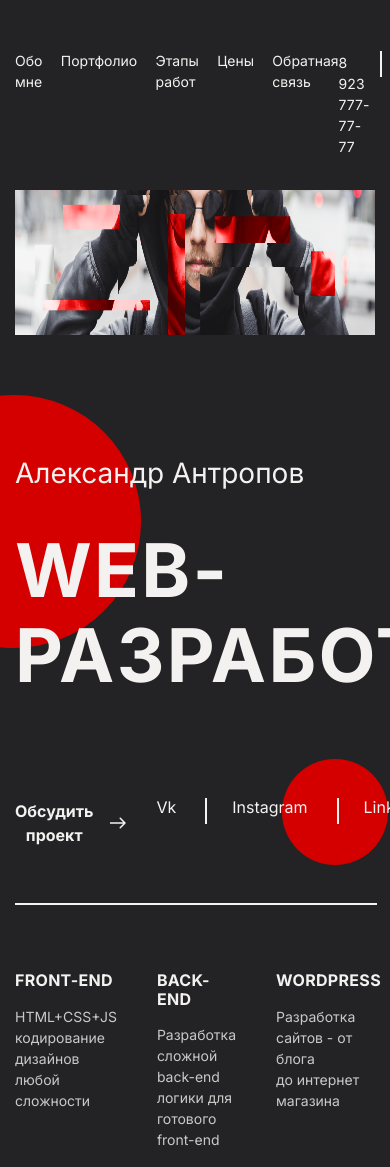
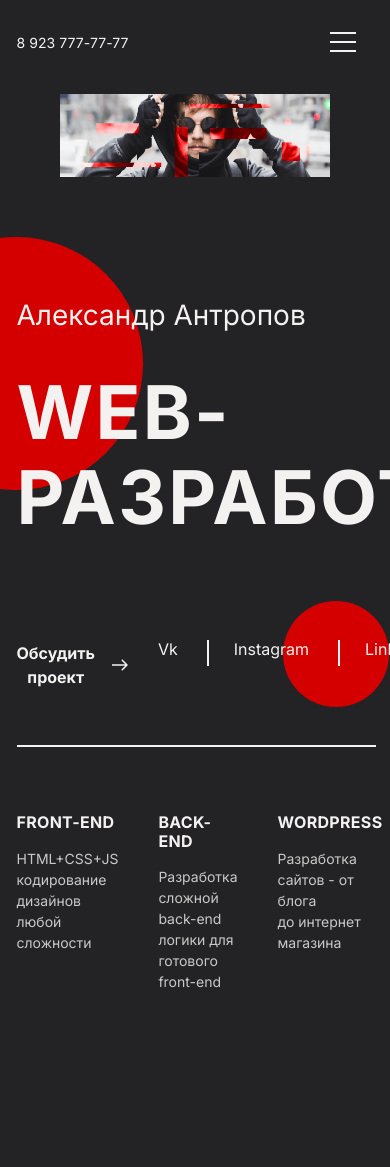
Before and after one commit to E1ena1/Module02portfolio, a website built with webpack: page src/index.html in a window 390 px wide. Shown: the top 1167 px of the page. Built offline with nearby package versions, Linux system fonts and the light colour scheme.

Commit message:
added respons in header, add burger

```diff
--- a/src/index.html
+++ b/src/index.html
@@ -44,6 +44,7 @@
                     <a href="mailto:alexdev@gmail.com" class="header__mail">alexdev@gmail.com</a>
                 </li>
             </ul>
+            <button class="header__burger-btn" type="button"></button>
         </div>
     </div>
 </header>
--- a/src/styles/main.scss
+++ b/src/styles/main.scss
@@ -13,6 +13,7 @@ $r_mob_500: 500px;
 $r_mob_600: 600px;
 $r_tab: 768px;
 $r_tab_900: 900px;
+$r_800: 800px;
 $r_desk: 1000px;
 $r_desk_1100: 1100px;
 $r_desk_hd: 1200px;
@@ -53,6 +54,12 @@ body {
   @media (max-width: $r_desk) {
     max-width: 738px;
   }
+  @media (max-width: $r_tab)  {
+    max-width: 600px;
+  }
+  @media (max-width: $r_mob_500)  {
+    max-width: 357px;
+  }
 }
 
 header {
@@ -69,10 +76,21 @@ header {
   padding-top: 4rem;
   padding-bottom: 2.3rem;
   width: 100%;
+  @media (max-width: $r_800) {
+    padding-top: 2rem;
+    padding-bottom: 0.3rem;
+  }
+  @media (max-width: $r_mob_500) {
+    justify-content: flex-start;
+    gap: 19.1rem;
+  }
   &__navigation {
     flex-basis: 50%;
     @media (max-width: $r_desk_1100) {
       flex-basis: 60%;
+    }
+    @media (max-width: $r_tab) {
+      display: none;
     }
   }
   &__nav {
@@ -80,7 +98,7 @@ header {
     padding-left: 0;
     gap: 2.84rem;
     @media (max-width: $r_desk) {
-      gap: 1.84rem;
+      gap: 1.4rem;
     }
   }
   &__item {
@@ -95,6 +113,9 @@ header {
         position: absolute;
         top: -1px;
         right: -13px;
+        @media (max-width: $r_tab) {
+          display: none;
+        }
       }
     }
     &_mail {
@@ -120,6 +141,11 @@ header {
     @media (max-width: $r_desk_1100) {
       flex-basis: 40%;
     }
+    @media (max-width: $r_tab) {
+      justify-content: flex-start;
+      flex-basis: content;
+      gap: 1rem;
+    }
   }
   &__tel {
     @include text(1.4rem, 2.1rem, $color:$font-color);
@@ -136,11 +162,35 @@ header {
     &:hover {
       color: $red;
     }
+    @media (max-width: $r_tab) {
+      display: none;
+    }
+  }
+  &__burger-btn {
+    width: 26px;
+    height: 20px;
+    background-image: url("../images/burger.svg");
+    background-repeat: no-repeat;
+    background-size: contain;
+    border: none;
+    cursor: pointer;
+    background-color: inherit;
+    align-self: center;
+    display: none;
+    @media (max-width: $r_tab) {
+      display: block;
+    }
   }
 }
 
 .main {
   margin-top: 134px;
+  @media (max-width: $r_800) {
+    margin-top: 85px;
+  }
+  @media (max-width: $r_mob_500) {
+    margin-top: 94px;
+  }
   &__info {
     margin-bottom: 90px;
   }
@@ -160,8 +210,32 @@ header {
       height: 264px;
     }
     @media (max-width: $r_desk) {
-      max-width: 1041px;
-      height: 201px;
+      max-width: 753px;
+      height: 200px;
+    }
+    @media (max-width: $r_800) {
+      max-width: 600px;
+      height: 174px;
+    }
+    @media (max-width: $r_tab) {
+      max-width: 545px;
+      height: 167px;
+    }
+    @media (max-width: $r_mob_600) {
+      max-width: 456px;
+      height: 132px;
+    }
+    @media (max-width: $r_mob_500) {
+      max-width: 349px;
+      height: 105px;
+    }
+    @media (max-width: $r_mob_400) {
+      max-width: 270px;
+      height: 83px;
+    }
+    @media (max-width: $r_minmob) {
+      max-width: 250px;
+      height: 73px;
     }
   }
   &__photo {
@@ -946,11 +1020,13 @@ header {
   &__btn {
     font-size: 1.6rem;
     text-align: center;
-    padding: 23px 237px;
-    background-color: $red;
-    color: $font-color;
+    padding: 23px 172px;
+    background-color: #D40000;
+    color: #F3F2F0;
     cursor: pointer;
     border: 1px solid #D40000;
+    width: 100%;
+    display: inline-block;
   }
 }
 
@@ -968,11 +1044,13 @@ header {
         opacity:1;
         max-height: 400px;
       }
-      ~.control{
+      ~.control {
         z-index:99;
-        &:after{transform: rotate(180deg);}
+        &:after  {
+          transform: rotate(180deg);
+        }
       }
-      ~.overlay-close{
+      ~.overlay-close {
         transform: none;
         pointer-events:initial;
       }
@@ -1000,6 +1078,15 @@ header {
       background-position: center;
       background-size: contain;
       transition: transform .3s ease;
+      @media (max-width: $r_desk_hd) {
+        margin-left: 43rem;
+      }
+      @media (max-width: $r_desk_1100) {
+        margin-left: 32rem;
+      }
+      @media (max-width: $r_desk) {
+        margin-left: 24.3rem;
+      }
     }
   }
 
```
